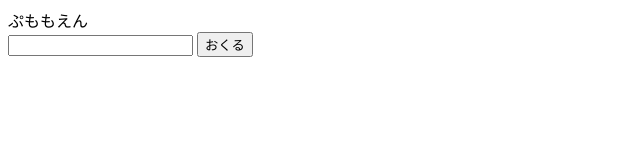
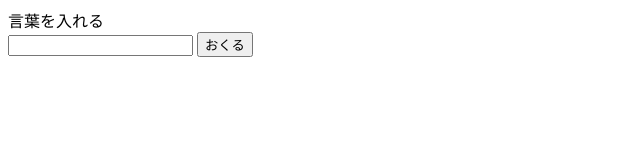
Before and after one commit to RonRole/HTML5_DRAG-DROP, a plain HTML site: page index.html in a window 1280 px wide. Shown: the full height of the page, 0-640 px from the left. Drawn offline with Linux system fonts and the light colour scheme.

Commit message:
微修正

```diff
--- a/index.html
+++ b/index.html
@@ -8,7 +8,7 @@
 <body>
     <form id='form'>
         <label>
-            <div>ぷももえん</div>
+            <div>言葉を入れる</div>
             <input type="text" name="words" />
         </label>
         <button type="submit">おくる</button>
```
